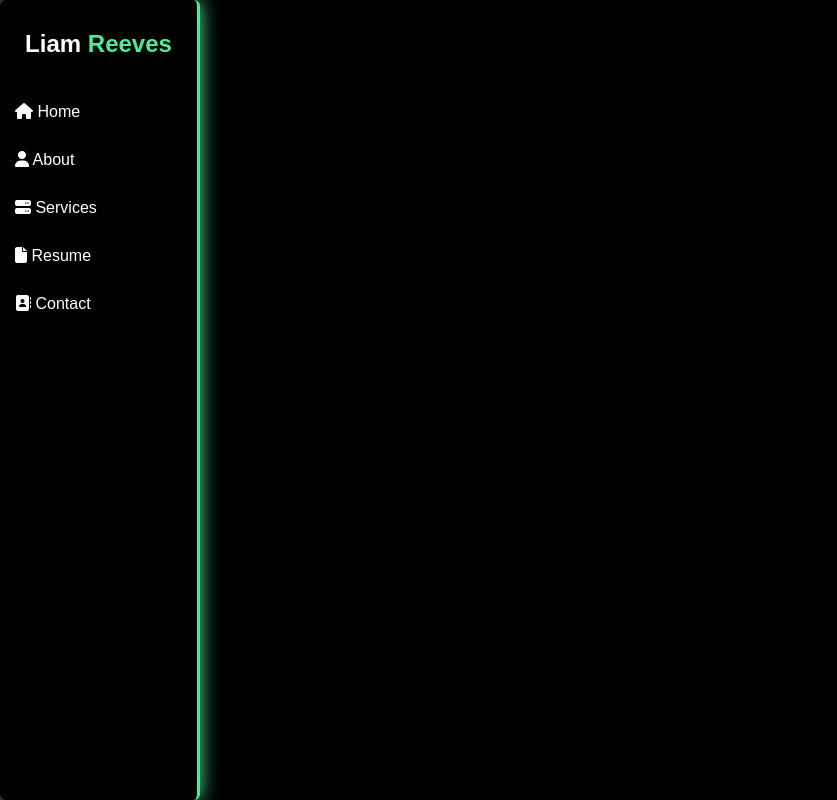
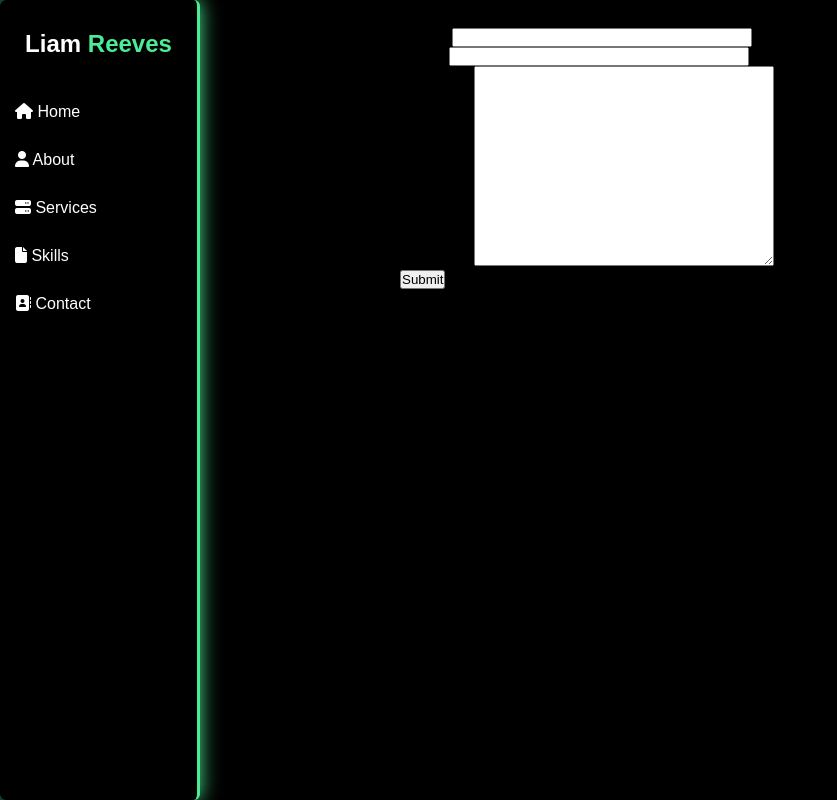
Before and after one commit to Liam-Reeves/WebHarmonics, a Django app: page /contact/ in a window 1280 px wide. Shown: the whole page, without its empty margins (0-837 px from the left). Run offline with Django 5.2, Linux system fonts and the light colour scheme; some libraries are stand-ins or nearby versions.

Commit message:
Created django forms and initialised POST method in contact section

```diff
--- /dev/null
+++ b/interface/forms.py
@@ -0,0 +1,6 @@
+from django import forms
+
+class ContactForm(forms.Form):
+    name = forms.CharField(max_length=100, widget=forms.TextInput(attrs={'style': 'width: 300px;'}))
+    email = forms.EmailField(widget=forms.EmailInput(attrs={'style': 'width: 300px;'}))
+    message = forms.CharField(widget=forms.Textarea(attrs={'style': 'width: 300px; height: 200px;'}))
--- a/interface/templates/contact.html
+++ b/interface/templates/contact.html
@@ -1,6 +1,36 @@
 {% extends 'layout.html'%}
+
+{% load static %}
 
 {% block body%}
 
+<link rel="stylesheet" href="{% static 'css/contact.css' %}">
+<section class="contact_section">
+    <h1>Contact <span>Me</span></h1>
+    <form method="POST">
+
+        <div class="name_field">
+            <label>Name:</label>
+             {{form.name}}
+
+        </div>
+
+        <div class="email-field">
+            <label>Email:</label>
+            {{form.email}}
+        </div>
+
+        <div class="message-field">
+            <label>Message:</label>
+            {{form.message}}
+        </div>
+        <button type="submit">Submit</button>
+
+
+
+    </form>
+
+</section>
+
 
 {% endblock %}
--- a/interface/templates/index.html
+++ b/interface/templates/index.html
@@ -10,7 +10,7 @@
 
     <div class="profile-text">
         <h1><span>Liam</span> <span>Reeves</span></h1>
-        <h2>I'm Web Developer</h2>
+        <h2>I'm a Web Developer</h2>
 
 
 
--- a/interface/templates/layout.html
+++ b/interface/templates/layout.html
@@ -20,7 +20,7 @@
         <li><a href="{% url 'index' %}"><i class="fa-solid fa-house"></i>  Home</a></li>
         <li><a href="{% url 'about' %}"><i class="fa-solid fa-user"></i>  About</a></li>
         <li><a href="{% url 'services' %}"><i class="fa-solid fa-server"></i>  Services</a></li>
-        <li><a href="{% url 'resume' %}"><i class="fa-solid fa-file"></i>   Resume</a></li>
+        <li><a href="{% url 'resume' %}"><i class="fa-solid fa-file"></i>   Skills</a></li>
         <li><a href="{% url 'contact' %}"><i class="fa-solid fa-address-book"></i>  Contact</a></li>
 
 
--- a/interface/urls.py
+++ b/interface/urls.py
@@ -10,5 +10,6 @@
     path('services/', views.services, name='services'),
      path('contact/', views.contact, name='contact'),
      path('resume/', views.resume, name='resume'),
+     path('contact_success/', views.contact_success, name='contact_success'),
 
 ]+static(settings.MEDIA_URL, document_root= settings.MEDIA_ROOT)
--- a/interface/views.py
+++ b/interface/views.py
@@ -1,8 +1,10 @@
-from django.shortcuts import render
+from django.shortcuts import render, redirect
 from django.http import HttpResponse
 from django.db import models
 
 from interface.models import Education, Profile
+
+from  .forms import ContactForm
 
 
 
@@ -22,7 +24,25 @@
     return render(request, "services.html")
 
 def contact(request):
-    return render(request, "contact.html")
+    form = ContactForm()
+    if request.method == 'POST':
+        form = ContactForm(request.POST)
+        if form.is_valid():
+            name= form.cleaned_data['name']
+            email= form.cleaned_data['email']
+            message= form.cleaned_data['message']
+
+            return redirect ('contact_success')
+
+        else:
+            form = ContactForm()
+
+    return render(request, "contact.html",{'form': form} )
+
+
+
+def contact_success(request):
+    return render(request, 'contact_success.html')
 
 def resume(request):
     return render(request, "resume.html")
--- /dev/null
+++ b/static/css/contact.css
@@ -0,0 +1,6 @@
+form{
+    margin-left: 400px;
+}
+p{
+    color: #fff;
+}
--- a/static/css/interface.css
+++ b/static/css/interface.css
@@ -101,6 +101,7 @@
     margin-bottom: 10px;
     outline: none;
     border: none;
+    border-radius: 10px;
 }
 
 .wrapper{
--- a/static/js/inteface.js
+++ b/static/js/inteface.js
@@ -1,4 +1,4 @@
-document.addEventListener("DOMContentLoaded",()=>{
+document.addEventListener("DOMContentLoaded",function(){
  function downloadCV(){
         const link = document.createElement('a');
         link.href = 'assets/Liam CV.pdf';
@@ -6,6 +6,7 @@
         document.body.appendChild(link);
 
 
+
     }
 
-})
+});
```
Also changed, not shown: interface/templates/contact_success.html (added, +12 -0 lines), interface/templates/about.html (line endings or trailing spaces), static/css/contact_success.css (added).
